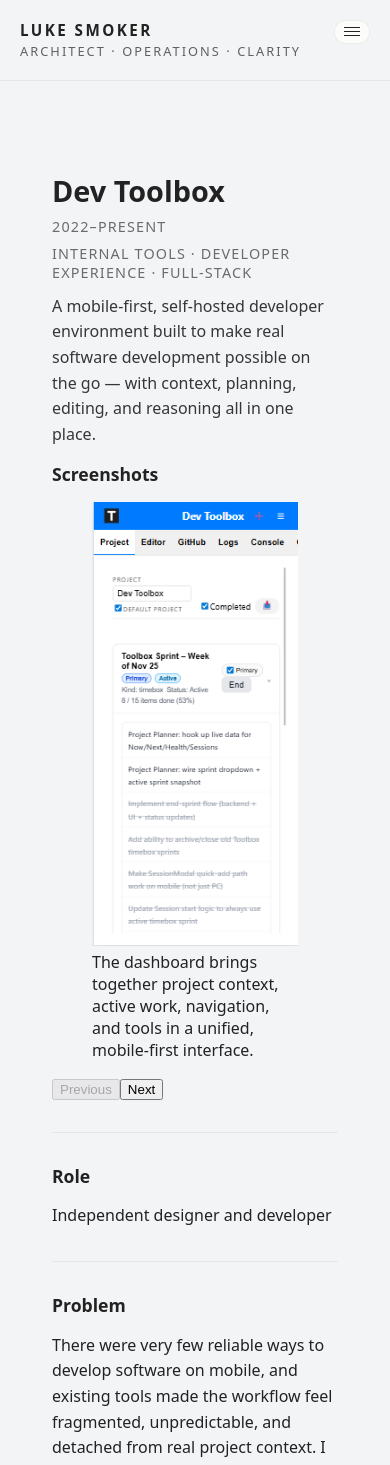
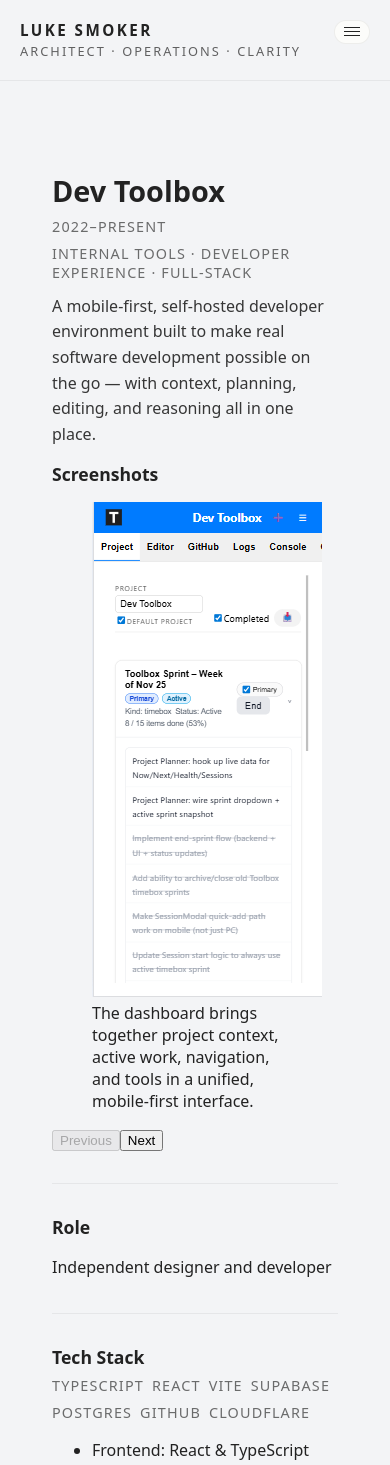
Before and after one commit to lksmoker/website, a React (Vite) app: page /#/work/dev-toolbox in a window 390 px wide. Shown: the top 1465 px of the page. Built offline with nearby package versions, Linux system fonts and the light colour scheme.

Commit message:
mobile/pc layout fix

```diff
--- a/src/components/ProjectLayout.jsx
+++ b/src/components/ProjectLayout.jsx
@@ -32,14 +32,10 @@ export default function ProjectLayout({ project }) {
   const hasTech = tech && (tech.ids?.length > 0 || tech.bullets?.length > 0);
   const hasRole = Boolean(role);
   const hasLink = Boolean(link && link.href);
-  const hasAside = hasTech || hasRole || hasLink || impact;
+  const hasKeyDecisions = project.keyDecisions?.length > 0;
 
-  // Helpers
-  const toBullets = (val) => (Array.isArray(val) ? val : val ? [val] : []);
-  const solutionBullets = toBullets(solution);
-  const impactBullets = toBullets(impact);
-
-  const glanceItems = solutionBullets.slice(0, 4);
+  // Sidebar only exists if there is something meaningful to show.
+  const hasAside = hasTech || hasKeyDecisions || hasLink || impact;
 
   const renderListOrText = (items) => {
     if (!items) return null;
@@ -57,6 +53,80 @@ export default function ProjectLayout({ project }) {
     );
   };
 
+  // ─────────────────────────────────────────────────────────────
+  // SECTIONS (reuse across mobile + desktop without duplicating logic)
+  // ─────────────────────────────────────────────────────────────
+
+  const ScreenshotsSection =
+    screenshots && screenshots.length > 0 ? (
+      <section className="project-layout__section">
+        <h2 className="heading-m section-header">Screenshots</h2>
+        <ProjectScreenshotCarousel screenshots={screenshots} />
+      </section>
+    ) : null;
+
+  const RoleSection = hasRole ? (
+    <section className="project-layout__section">
+      <h2 className="heading-m section-header">Role</h2>
+      <p className="text-body">{role}</p>
+    </section>
+  ) : null;
+
+  const ProblemSection = problem ? (
+    <section className="project-layout__section">
+      <h2 className="heading-m section-header">Problem</h2>
+      <p className="text-body">{problem}</p>
+    </section>
+  ) : null;
+
+  const SolutionSection = solution ? (
+    <section className="project-layout__section">
+      <h2 className="heading-m section-header">Solution</h2>
+      {renderListOrText(solution)}
+    </section>
+  ) : null;
+
+  const TechSection = hasTech ? (
+    <section className="project-layout__section project-layout__section--aside">
+      <h2 className="heading-m section-header">Tech Stack</h2>
+
+      {tech.ids && tech.ids.length > 0 && (
+        <div className="project-layout__meta project-layout__meta--tech">
+          {tech.ids.map((id) => (
+            <span key={id} className="project-layout__meta-item">
+              {id}
+            </span>
+          ))}
+        </div>
+      )}
+
+      {tech.bullets && tech.bullets.length > 0 && (
+        <div>{renderListOrText(tech.bullets)}</div>
+      )}
+    </section>
+  ) : null;
+
+  const KeyDecisionsSection = hasKeyDecisions ? (
+    <section className="project-layout__section project-layout__section--aside">
+      <h2 className="heading-m section-header">Key product decisions</h2>
+      {renderListOrText(project.keyDecisions)}
+    </section>
+  ) : null;
+
+  const ImpactSection = impact ? (
+    <section className="project-layout__section project-layout__section--aside">
+      <h2 className="heading-m section-header">Impact</h2>
+      {renderListOrText(impact)}
+    </section>
+  ) : null;
+
+  const LinkSection = hasLink ? (
+    <section className="project-layout__section project-layout__section--aside">
+      <a href={link.href} className="project-layout__link">
+        {link.label || "View related link"}
+      </a>
+    </section>
+  ) : null;
 
   return (
     <article className="project-layout">
@@ -120,9 +190,22 @@ export default function ProjectLayout({ project }) {
       ) : (
         <>
           {/* ────────────────────────────────────────────────
-             DEFAULT PROJECT LAYOUT (2-column desktop)
+             MOBILE STACK (explicit order)
              ──────────────────────────────────────────────── */}
+          <div className="project-layout__mobile">
+            {ScreenshotsSection}
+            {RoleSection}
+            {TechSection}
+            {KeyDecisionsSection}
+            {ProblemSection}
+            {SolutionSection}
+            {ImpactSection}
+            {LinkSection}
+          </div>
 
+          {/* ────────────────────────────────────────────────
+             DESKTOP GRID (current behavior)
+             ──────────────────────────────────────────────── */}
           <div
             className={
               hasAside
@@ -130,98 +213,23 @@ export default function ProjectLayout({ project }) {
                 : "project-layout__grid project-layout__grid--no-aside"
             }
           >
-            {/* Main column */}
             <div className="project-layout__main">
-              {/* Screenshots */}
-              {screenshots && screenshots.length > 0 && (
-                <section className="project-layout__section">
-                  <h2 className="heading-m section-header">Screenshots</h2>
-                  <ProjectScreenshotCarousel screenshots={screenshots} />
-                </section>
-              )}
-
-              {/* Role — moved directly under screenshots */}
-              {hasRole && (
-                <section className="project-layout__section">
-                  <h2 className="heading-m section-header">Role</h2>
-                  <p className="text-body">{role}</p>
-                </section>
-              )}
-
-              {/* Problem */}
-              {problem && (
-                <section className="project-layout__section">
-                  <h2 className="heading-m section-header">Problem</h2>
-                  <p className="text-body">{problem}</p>
-                </section>
-              )}
-
-              {/* Solution */}
-              {solution && (
-                <section className="project-layout__section">
-                  <h2 className="heading-m section-header">Solution</h2>
-                  {renderListOrText(solution)}
-                </section>
-              )}
+              {ScreenshotsSection}
+              {RoleSection}
+              {ProblemSection}
+              {SolutionSection}
             </div>
 
-            {/* Sidebar */}
             {hasAside && (
               <aside
                 className="project-layout__aside"
                 aria-label="Project details"
               >
                 <div className="project-layout__aside-inner">
-                  {/* Tech stack */}
-                  {hasTech && (
-                    <section className="project-layout__section project-layout__section--aside">
-                      <h2 className="heading-m section-header">Tech Stack</h2>
-
-                      {tech.ids && tech.ids.length > 0 && (
-                        <div className="project-layout__meta project-layout__meta--tech">
-                          {tech.ids.map((id) => (
-                            <span key={id} className="project-layout__meta-item">
-                              {id}
-                            </span>
-                          ))}
-                        </div>
-                      )}
-
-                      {tech.bullets && tech.bullets.length > 0 && (
-                        <ul className="project-list">
-                          {tech.bullets.map((item, idx) => (
-                            <li key={idx} className="text-body">
-                              {item}
-                            </li>
-                          ))}
-                        </ul>
-                      )}
-                    </section>
-                  )}
-
-                  {project.keyDecisions?.length > 0 && (
-                    <section className="project-layout__section project-layout__section--aside">
-                      <h2 className="heading-m section-header">Key product decisions</h2>
-                      {renderListOrText(project.keyDecisions)}
-                    </section>
-                  )}
-
-                  {/* Impact — moved under At a glance */}
-                  {impact && (
-                    <section className="project-layout__section project-layout__section--aside">
-                      <h2 className="heading-m section-header">Impact</h2>
-                      {renderListOrText(impact)}
-                    </section>
-                  )}
-
-                  {/* Link */}
-                  {hasLink && (
-                    <section className="project-layout__section project-layout__section--aside">
-                      <a href={link.href} className="project-layout__link">
-                        {link.label || "View related link"}
-                      </a>
-                    </section>
-                  )}
+                  {TechSection}
+                  {KeyDecisionsSection}
+                  {ImpactSection}
+                  {LinkSection}
                 </div>
               </aside>
             )}
--- a/src/styles/components.css
+++ b/src/styles/components.css
@@ -476,6 +476,27 @@ ul.text-body li {
   margin: 0 0 var(--space-xs);
 }
 
+/* Mobile shows the explicit stack */
+.project-layout__mobile {
+  display: block;
+}
+
+/* Desktop grid hidden by default (mobile) */
+.project-layout__grid {
+  display: none;
+}
+
+@media (min-width: 960px) {
+  .project-layout__mobile {
+    display: none;
+  }
+
+  .project-layout__grid {
+    display: grid;
+  }
+}
+
+
 /* Project tech section layout */
 .project-layout__section--tech .project-layout__tech-icons {
   margin-bottom: 0.5rem;
```
